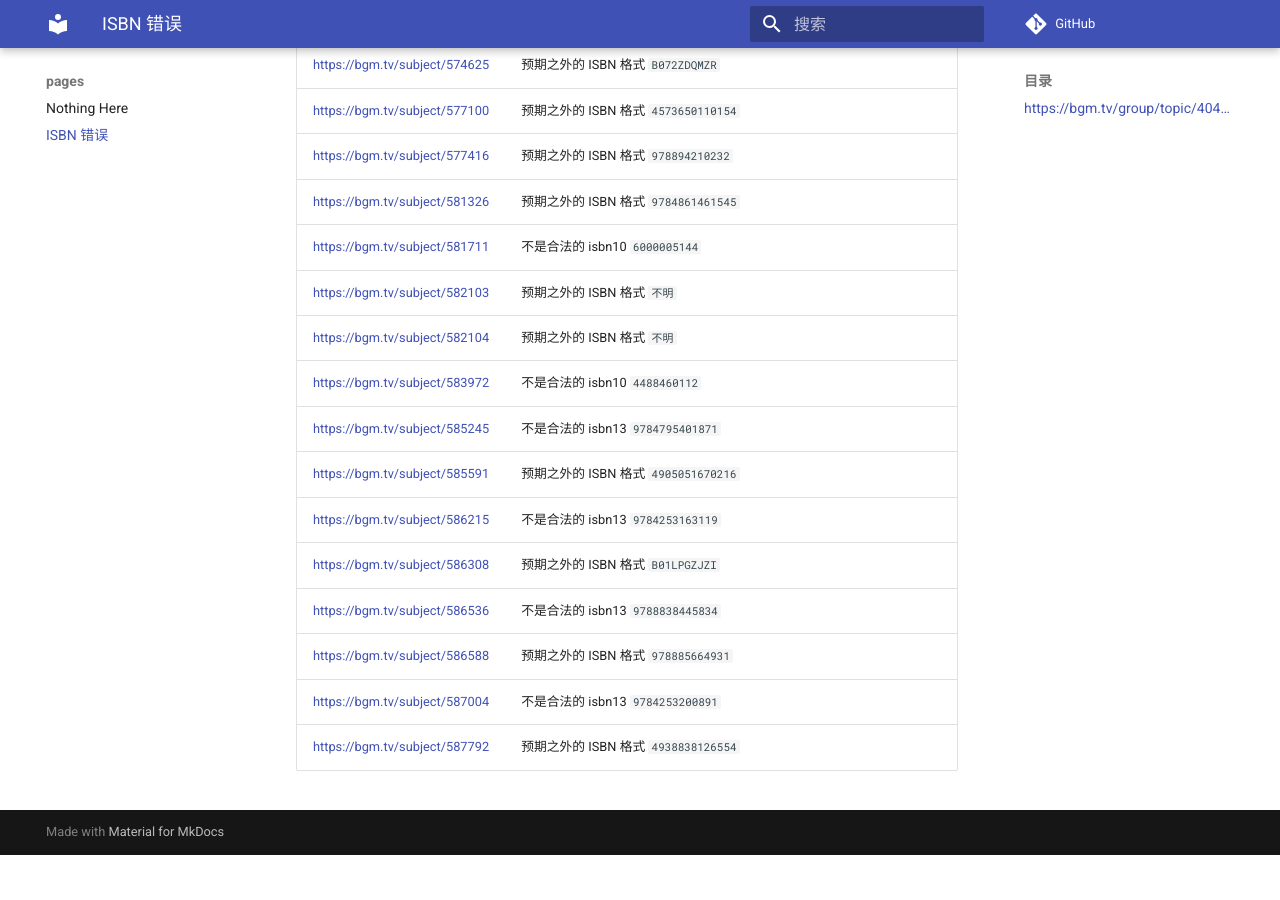
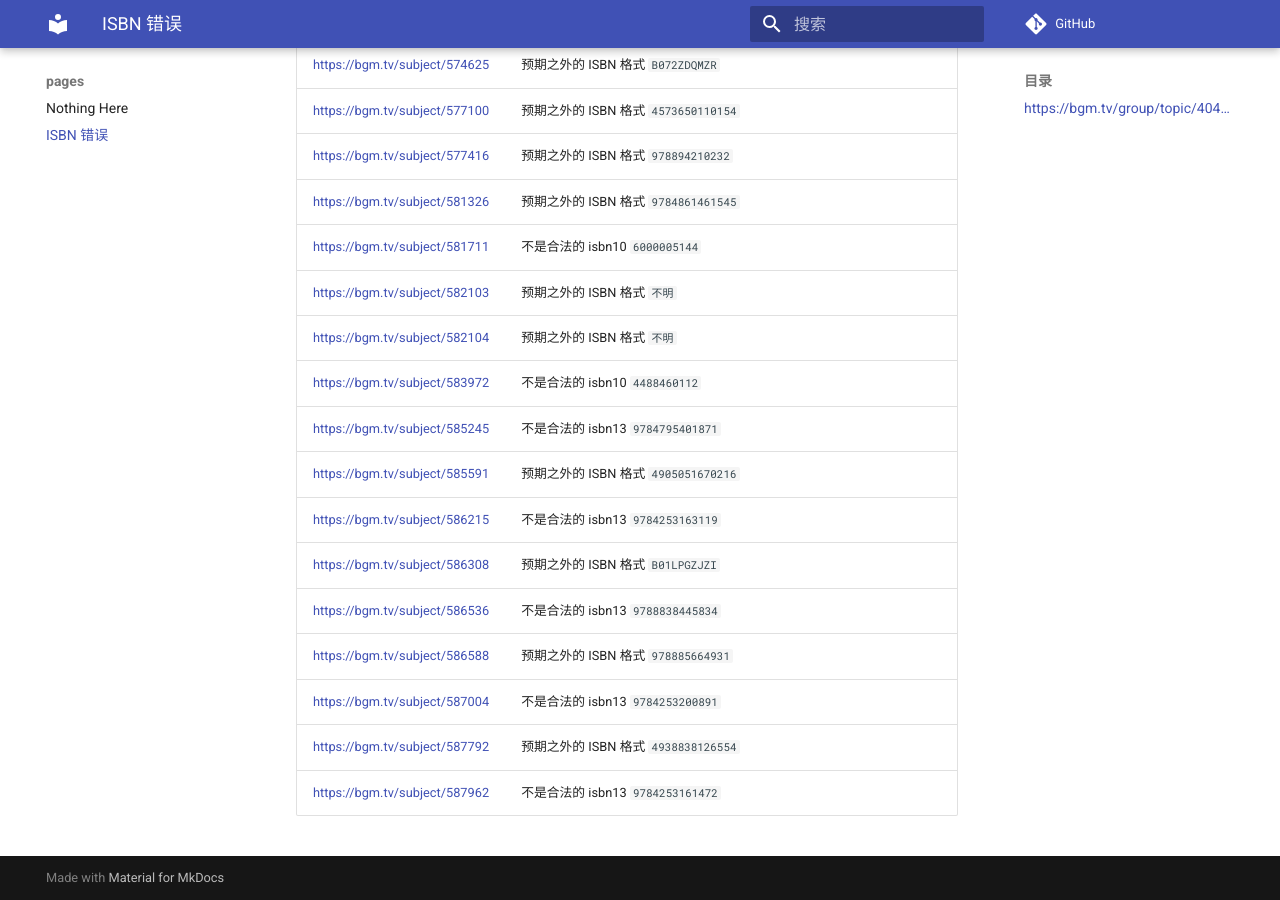
Before and after one commit to trim21/bangumi-pages, an MkDocs documentation site: the page built from docs/isbn.md, in a window 1280 px wide and 900 px high, scrolled down 8960 px. Built offline with MkDocs 1.6.1 and Material for MkDocs 9.7.7, drawn with Linux system fonts in a browser that asks for light colours; comment, search, counter and statistics services are not loaded; before the commit the page ends 9815 px from its top, so only the background shows below that; part of the change alters nothing that is shown.

Commit message:
update isbn.md

```diff
--- a/docs/isbn.md
+++ b/docs/isbn.md
@@ -1,7 +1,7 @@
 # ISBN 错误
 ## <https://bgm.tv/group/topic/404801>
 
-total 207
+total 208
 
 | url | error |
 | --- |  ---  |
@@ -212,3 +212,4 @@ total 207
 | <https://bgm.tv/subject/586588> | 预期之外的 ISBN 格式 `978885664931` |
 | <https://bgm.tv/subject/587004> | 不是合法的 isbn13 <code>9784253200891</code> |
 | <https://bgm.tv/subject/587792> | 预期之外的 ISBN 格式 `4938838126554` |
+| <https://bgm.tv/subject/587962> | 不是合法的 isbn13 <code>9784253161472</code> |
```
